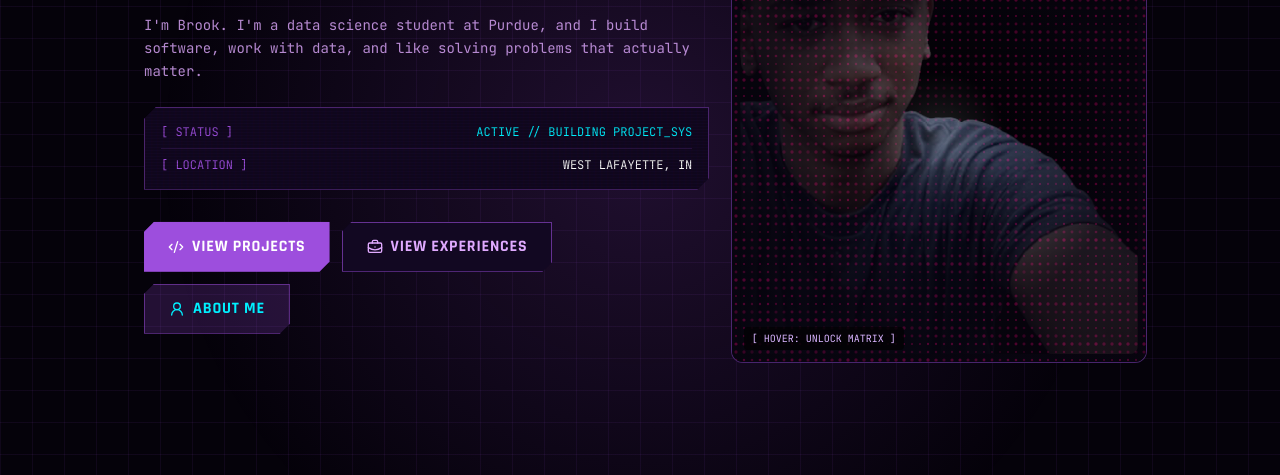
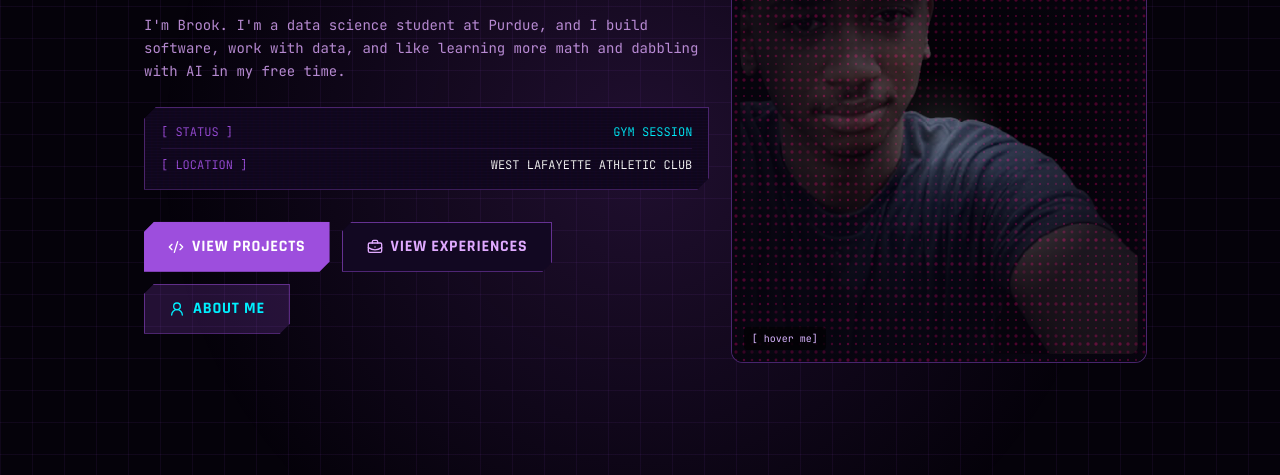
Before and after one commit to Brook-nimuit/Website-Folio, a plain HTML site: page index.html in a window 1280 px wide. Shown: the part 250-725 px from the top of the page. Drawn offline with nearby package versions, Linux system fonts and the light colour scheme; no server answers; animation ran at ten frames a second.

Commit message:
calendar checks

```diff
--- a/index.html
+++ b/index.html
@@ -274,7 +274,7 @@
             </h2>
 
             <p class="font-mono text-sm leading-relaxed text-synth-lavender/80 max-w-xl">
-              I'm Brook. I'm a data science student at Purdue, and I build software, work with data, and like solving problems that actually matter.
+              I'm Brook. I'm a data science student at Purdue, and I build software, work with data, and like learning more math and dabbling with AI in my free time.
             </p>
 
             <!-- Sci-Fi HUD Status Panel -->
@@ -315,7 +315,7 @@
               <div class="matrix-photo-layer absolute inset-0 z-20"></div>
               <img src="Your-Headshot.jpeg" alt="Brook Animut" class="matrix-photo" />
               <div class="absolute bottom-3 left-3 z-30 font-mono text-[10px] text-purple-300 bg-black/60 px-2 py-1 rounded backdrop-blur-md">
-                [ HOVER: UNLOCK MATRIX ]
+                [ hover me]
               </div>
             </div>
           </div>
@@ -667,9 +667,33 @@
       return normalized.replace(/^\s*[-•*]\s*/, '').replace(/\s+/g, ' ');
     }
 
+    const calendarConfig = {
+      enableRemoteCalendar: true,
+      apiKey: '',
+      calendarId: 'brook2022nets@gmail.com',
+      fallbackEvents: [
+        { summary: 'GYM SESSION', location: 'WEST LAFAYETTE ATHLETIC CLUB', startHour: 12, endHour: 13 },
+        { summary: 'WORK SESSION', location: 'REMOTE', startHour: 14, endHour: 15 }
+      ]
+    };
+
+    function getFallbackCalendarEvent(now = new Date()) {
+      const startOfDay = new Date(now);
+      startOfDay.setHours(0, 0, 0, 0);
+
+      const events = calendarConfig.fallbackEvents.map((event) => ({
+        summary: event.summary,
+        location: event.location,
+        start: new Date(startOfDay.getTime() + event.startHour * 60 * 60 * 1000),
+        end: new Date(startOfDay.getTime() + event.endHour * 60 * 60 * 1000)
+      }));
+
+      return events.find((event) => event.start >= now) || events[0] || null;
+    }
+
     async function fetchCalendarStatusAndLocation() {
-      const API_KEY = 'AIzaSyArwQa0bRf7zueqTaygwzy80UHMOn4BfkQ';
-      const CALENDAR_ID = 'brook2022nets@gmail.com';
+      const API_KEY = calendarConfig.apiKey;
+      const CALENDAR_ID = calendarConfig.calendarId;
       const now = new Date();
       const hour = now.getHours();
       const isSleepWindow = hour >= 22 || hour < 5;
@@ -688,6 +712,7 @@
         return;
       }
 
+      if (calendarConfig.enableRemoteCalendar && API_KEY && CALENDAR_ID) {
         try {
           const url = `https://www.googleapis.com/calendar/v3/calendars/${encodeURIComponent(CALENDAR_ID)}/events?key=${API_KEY}&timeMin=${now.toISOString()}&singleEvents=true&orderBy=startTime&maxResults=10`;
           const res = await fetch(url);
@@ -715,6 +740,18 @@
           }
         } catch (err) {
           console.warn('Calendar fetch failed:', err);
+        }
+      }
+
+      const fallbackEvent = getFallbackCalendarEvent(now);
+      if (fallbackEvent) {
+        const title = sanitizeCalendarText(fallbackEvent.summary) || fallbackStatus;
+        const location = (fallbackEvent.location || fallbackLocation).toUpperCase();
+
+        if (statusEl) statusEl.textContent = title;
+        if (locationEl) locationEl.textContent = location;
+        if (academicEl) academicEl.textContent = getAcademicStatus();
+        return;
       }
 
       if (statusEl) statusEl.textContent = fallbackStatus;
```
Also changed, not shown: calendar-logic.test.js (added, +15 -0 lines), README.md. Lines whose indentation alone changed are shown as unchanged.
